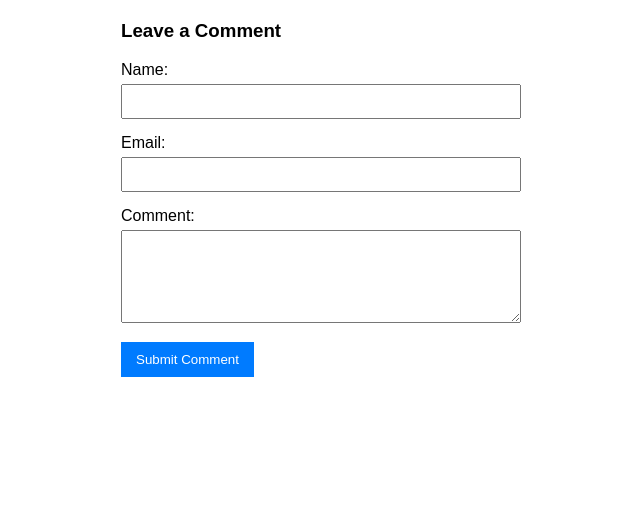
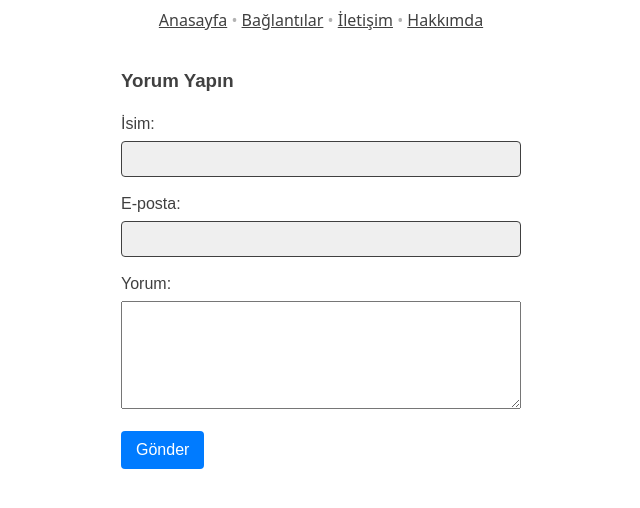
Before and after one commit to benceboyle/benceboyle.github.io, a Jekyll site: the page iletisim.html, which Jekyll copies as it is, in a window 1280 px wide. Shown: the top 508 px of the page, without its empty margins (319-959 px from the left). Built offline with Jekyll 4.4.1, drawn with Linux system fonts in a browser that asks for light colours.

Commit message:
iletişim sayfası güncelleme

```diff
--- a/_layouts/default.html
+++ b/_layouts/default.html
@@ -1,4 +1,5 @@
 <!DOCTYPE html>
+<html lang="tr">
 
 <head>
 
--- a/iletisim.html
+++ b/iletisim.html
@@ -1,8 +1,12 @@
 <!DOCTYPE html>
-<html lang="en">
+<html lang="tr">
 <head>
     <meta charset="UTF-8">
-    <title>Contact Form</title>
+    <title>İletişim</title>
+
+    <link rel="stylesheet" type="text/css" href="css/neat.css">
+    <link rel="stylesheet" type="text/css" href="css/custom.css">
+
     <style>
         /* Optional basic styling */
         .comment-box { max-width: 400px; margin: 20px auto; font-family: sans-serif; }
@@ -15,23 +19,26 @@
     </style>
 </head>
 <body>
+    <nav>
+        <a href="/">Anasayfa</a> &bull; <a href="/baglantilar">Bağlantılar</a> &bull; <a href="/iletisim">İletişim</a> &bull; <a href="/hakkimda">Hakkımda</a>
+    </nav>
 
     <div class="comment-box">
-    <h3>Leave a Comment</h3>
+        <h3>Yorum Yapın</h3>
         <form id="commentForm">
             <div class="form-group">
-            <label for="name">Name:</label>
+                <label for="name">İsim:</label>
                 <input type="text" id="name" required>
             </div>
             <div class="form-group">
-            <label for="email">Email:</label>
+                <label for="email">E-posta:</label>
                 <input type="email" id="email" required>
             </div>
             <div class="form-group">
-            <label for="comment">Comment:</label>
+                <label for="comment">Yorum:</label>
                 <textarea id="comment" rows="5" required></textarea>
             </div>
-        <button type="submit" id="submitBtn">Submit Comment</button>
+            <button type="submit" id="submitBtn">Gönder</button>
             <div style="display:none;">
                 <label>Keep this field blank</label>
                 <input type="text" id="honeypot" autocomplete="off">
@@ -46,7 +53,7 @@
 
             const submitBtn = document.getElementById('submitBtn');
             const statusDiv = document.getElementById('formStatus');
-        const scriptUrl = 'https://script.google.com/macros/s/AKfycbzpevnVUtilnBenoevMoVXNtQVXrSRCaMOqCTtL8CMNMnqafou2UgKtCBj9A8K6fQ8Kbw/exec';
+            const scriptUrl = 'https://script.google.com/macros/s/AKfycby8zzlh0YQY3L3mDLF-oAbEhGXBTmegfwenZQaTuHTVGc5RTlww_a45ud0pDxgPgSfJnA/exec'
 
             const formData = new FormData();
             formData.append('name', document.getElementById('name').value);
@@ -58,7 +65,7 @@
             formData.append('honeypot', honeypotVal);
 
             submitBtn.disabled = true;
-        statusDiv.textContent = "Sending your comment...";
+            statusDiv.textContent = "Yorumunuz gönderiliyor...";
             statusDiv.style.color = "black";
 
             // 2. Send as a standard form submission
@@ -70,13 +77,13 @@
             .then(() => {
                 // Because of no-cors + CORB, we don't try to read response.json() anymore.
                 // We just assume that if the fetch network call completed, Google got it!
-            statusDiv.textContent = "Comment submitted successfully!";
+                statusDiv.textContent = "Yorum başarıyla gönderildi!";
                 statusDiv.style.color = "green";
                 document.getElementById('commentForm').reset();
             })
             .catch(error => {
                 console.error('Error:', error);
-            statusDiv.textContent = "An error occurred while sending.";
+                statusDiv.textContent = "Gönderme başarısız.";
                 statusDiv.style.color = "red";
             })
             .finally(() => {
@@ -86,4 +93,5 @@
     </script>
 
 </body>
+
 </html>
```
Lines whose indentation alone changed are shown as unchanged.
